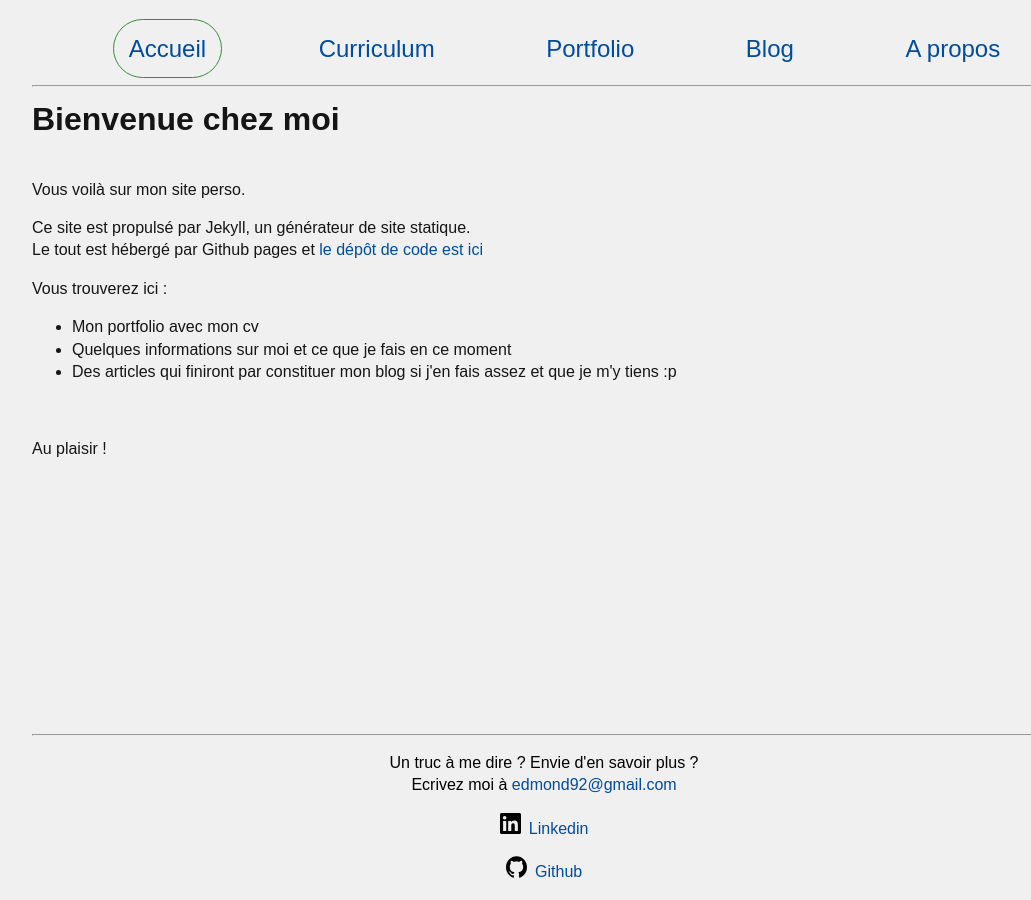
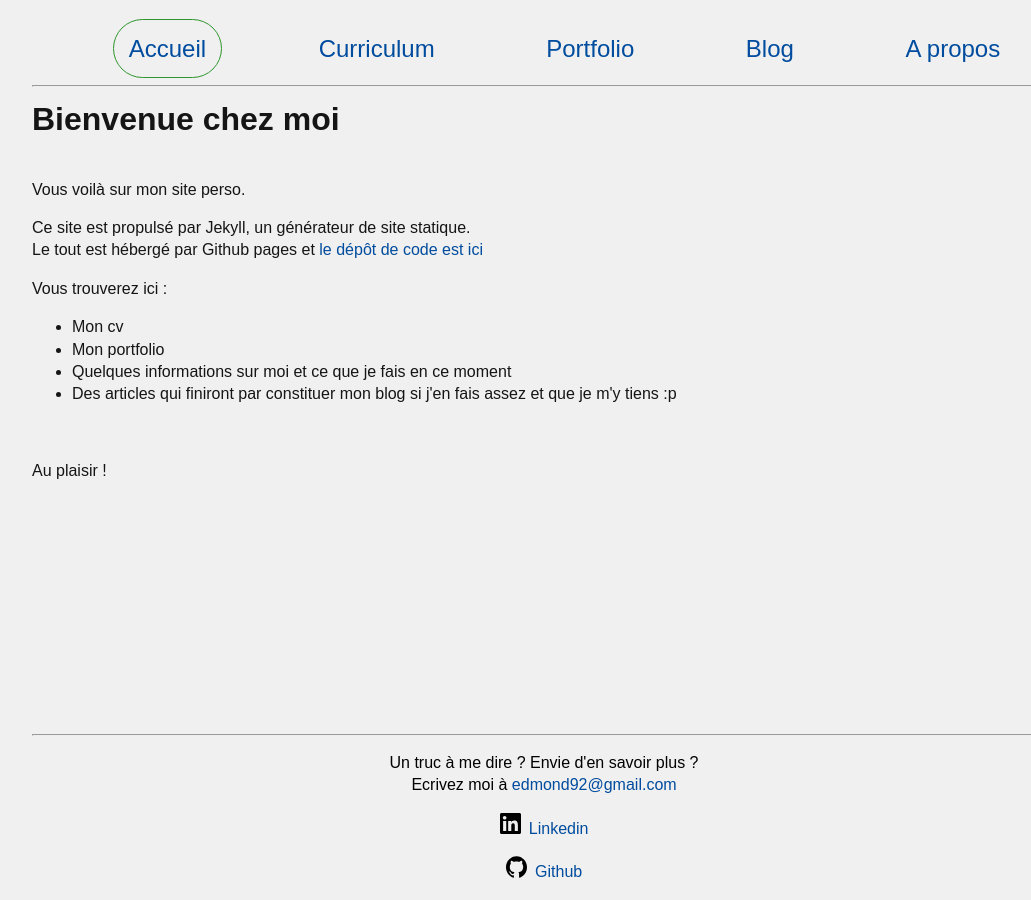
Before and after one commit to Djohn12/Djohn12.github.io, a Jekyll site: the page built from index.html, in a window 1280 px wide. Shown: the whole page, without its empty margins (96-1127 px from the left). Built offline with Jekyll 4.4.1, drawn with Linux system fonts in a browser that asks for light colours.

Commit message:
update index

```diff
--- a/index.html
+++ b/index.html
@@ -8,7 +8,8 @@ layout: default
 Le tout est hébergé par Github pages et <a href="https://github.com/Djohn12/Djohn12.github.io!">le dépôt de code est ici</a></p>
 <p>Vous trouverez ici :</p>
 <ul>
-	<li>Mon portfolio avec mon cv</li>
+	<li>Mon cv</li>
+	<li>Mon portfolio</li>
 	<li>Quelques informations sur moi et ce que je fais en ce moment</li>
 	<li>Des articles qui finiront par constituer mon blog si j'en fais assez et que je m'y tiens :p</li>
 </ul>
```
